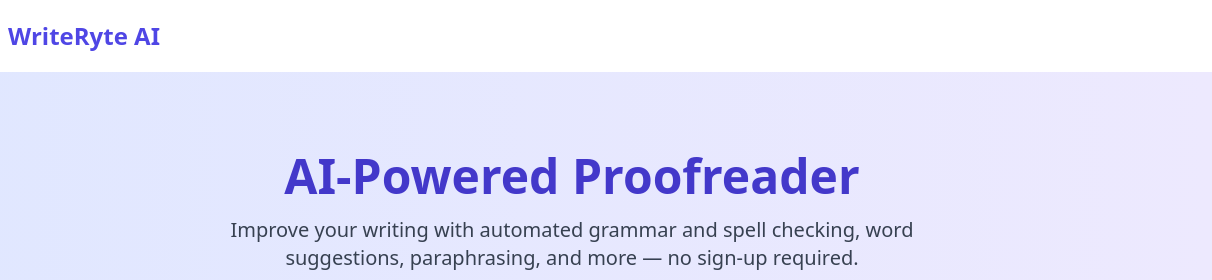
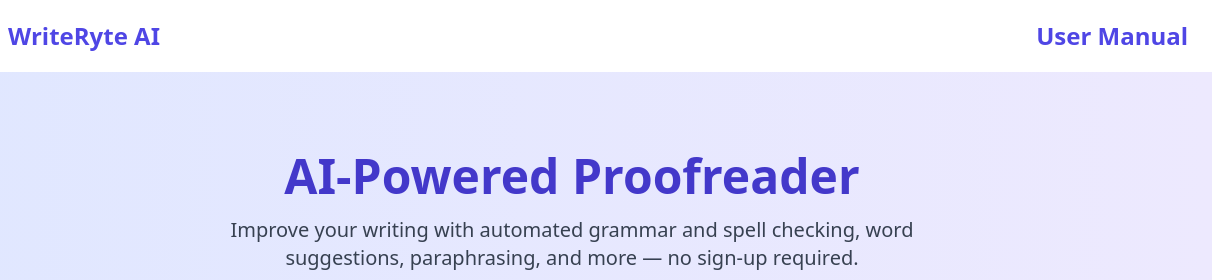
Before and after one commit to kofiofori-panin/writeryte-ai, a website: page public/index.html in a window 1280 px wide. Shown: the top 280 px of the page, 68-1280 px from the left. Drawn offline with nearby package versions, Linux system fonts and the light colour scheme.

Commit message:
added a new page for  user manual

```diff
--- a/public/index.html
+++ b/public/index.html
@@ -22,6 +22,11 @@
         <img class="h-10 w-10" src="https://img.icons8.com/ios-filled/30/graduation-cap.png" alt="Logo" />
         <a href="index.html" class="button">
           <h1 class="text-2xl font-bold text-indigo-600 dark:text-indigo-400">WriteRyte AI</h1>
+        </a>
+      </div>
+      <div class="flex items-center space-x-3">
+        <a href="/Manual/index.html" class="button">
+          <h1 class="text-2xl font-bold text-indigo-600 dark:text-indigo-400">User Manual</h1>
         </a>
       </div>
     </div>
```
